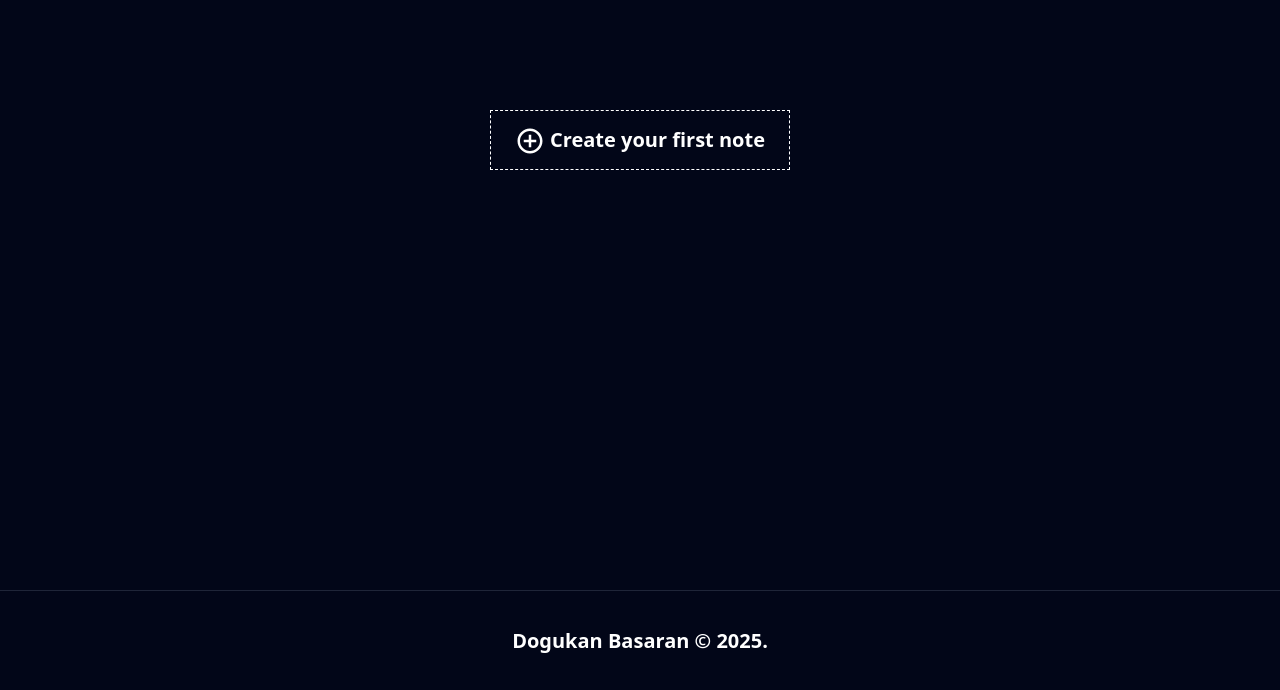
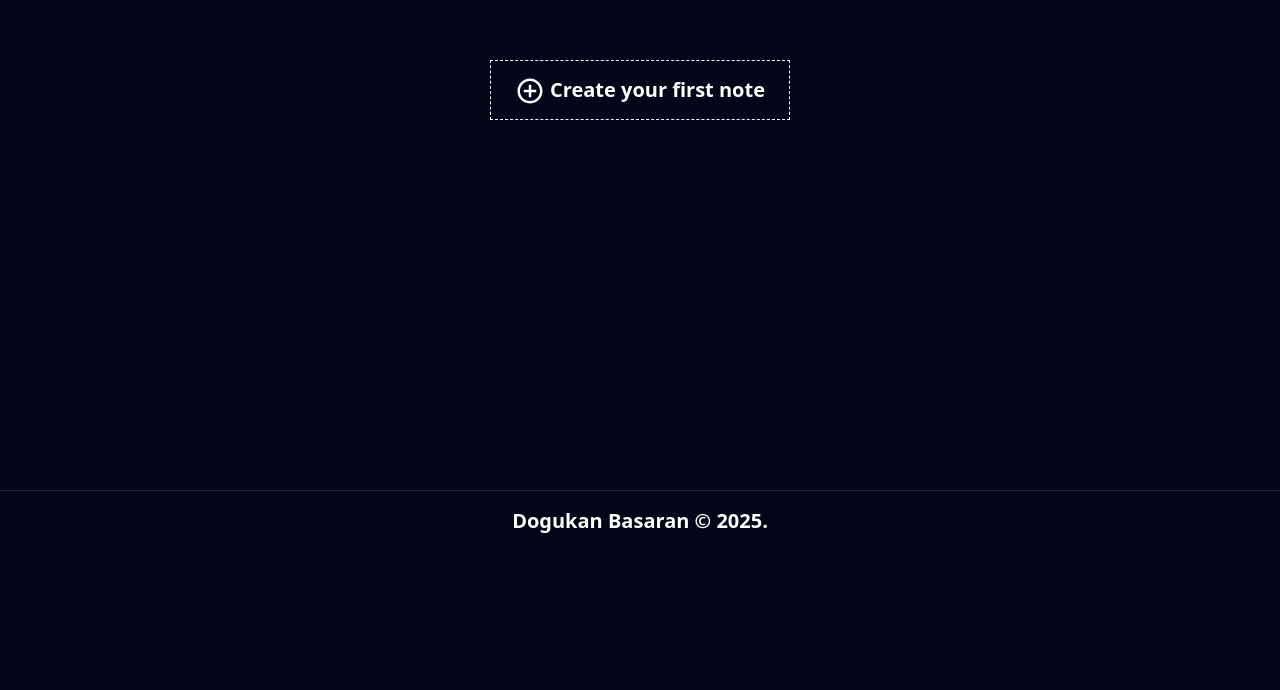
Before and after one commit to dogukanbasaran/note-app, a React (Vite) app: page / in a window 1280 px wide. Shown: the part 410-1100 px from the top of the page. After the commit the page ends 960 px from the top, so only its background shows below. Built offline with nearby package versions, Linux system fonts and the light colour scheme.

Commit message:
ui updated

```diff
--- a/src/components/Footer.jsx
+++ b/src/components/Footer.jsx
@@ -1,14 +1,9 @@
 const Footer = () => {
   return (
-    <footer className="h-[100px] border-t border-slate-400/20">
-      <div
-        className="h-[100%] w-[90%] m-auto flex items-center justify-center"
-        id="container"
-      >
-        <span className="text-[1.25rem] font-[600]">
-          Dogukan Basaran &copy; 2025.
-        </span>
-      </div>
+    <footer className="h-[60px] border-t border-slate-400/20 flex items-center justify-center">
+      <span className="text-[1.25rem] font-[600]">
+        Dogukan Basaran &copy; 2025.
+      </span>
     </footer>
   );
 };
--- a/src/components/Header.jsx
+++ b/src/components/Header.jsx
@@ -1,6 +1,6 @@
 const Header = () => {
   return (
-    <header className="h-[100px]">
+    <header className="h-[50px]">
       <div
         className="h-[100%] w-[90%] m-auto flex justify-center items-center"
         id="container"
--- a/src/components/Main.jsx
+++ b/src/components/Main.jsx
@@ -73,7 +73,7 @@ const Main = () => {
   );
 
   return (
-    <main className="h-[auto] py-[100px]">
+    <main className="h-[auto] py-[50px]">
       {visibility ? (
         <CreateCard
           noteText={noteText}
@@ -89,7 +89,7 @@ const Main = () => {
         />
       ) : null}
       <div
-        className="h-[100%] w-[90%] m-auto flex flex-col gap-[100px]  items-center"
+        className="h-[100%] w-[90%] m-auto flex flex-col gap-[0px]  items-center"
         id="container"
       >
         {" "}
@@ -108,7 +108,7 @@ const Main = () => {
           </div>
         ) : null}
         <div
-          className={`relative min-w-[300px] h-[700px] overflow-auto scrollbar-hide w-[auto]  grid min-[768px]:grid-cols-2  min-[1280px]:grid-cols-3  gap-[50px] p-[50px] ${
+          className={`relative mt-[50px] min-w-[300px] h-[700px] overflow-auto scrollbar-hide w-[auto]  grid min-[768px]:grid-cols-2  min-[1280px]:grid-cols-3  gap-[50px] ${
             visibility ? "blur-sm" : "blur-none"
           }`}
         >
```
